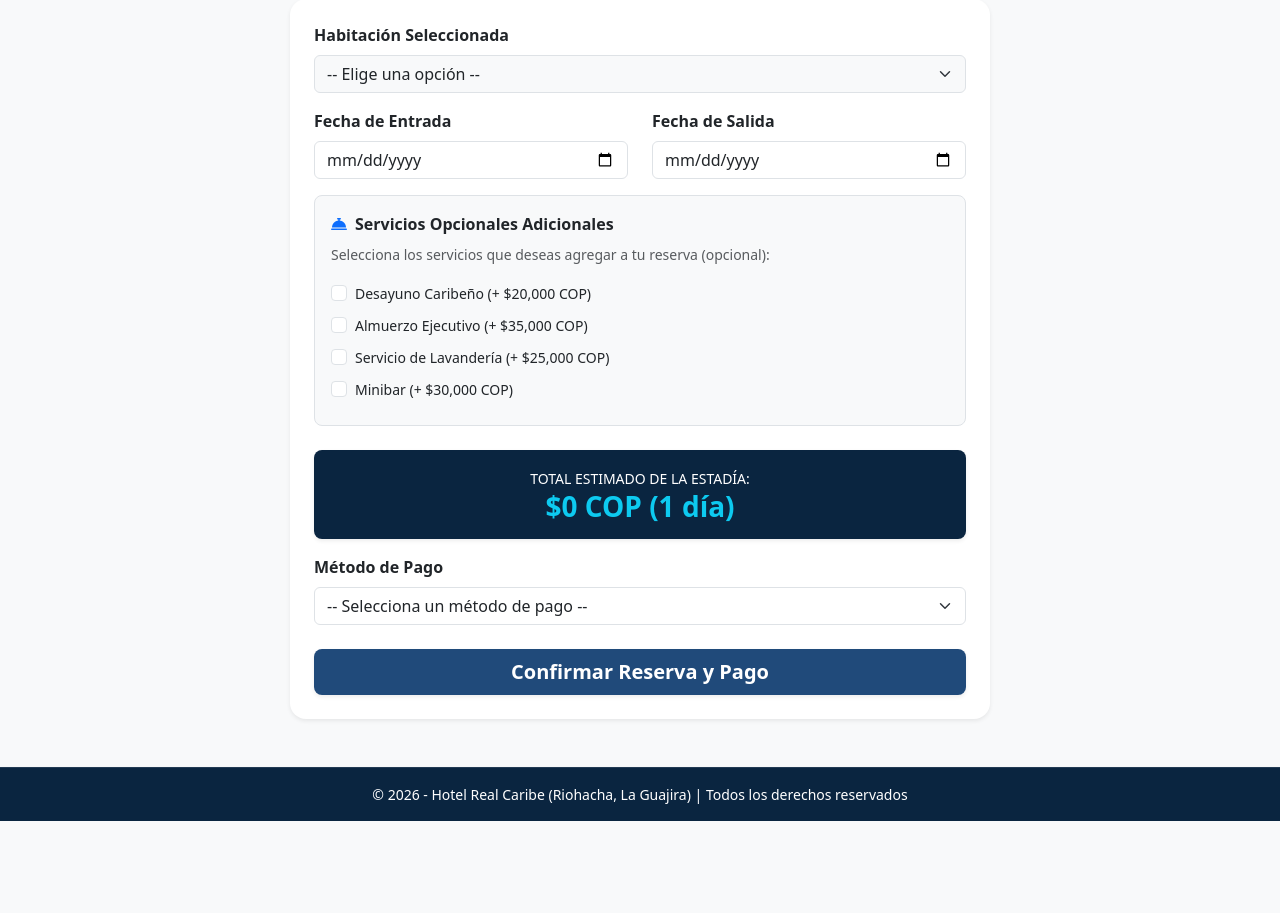
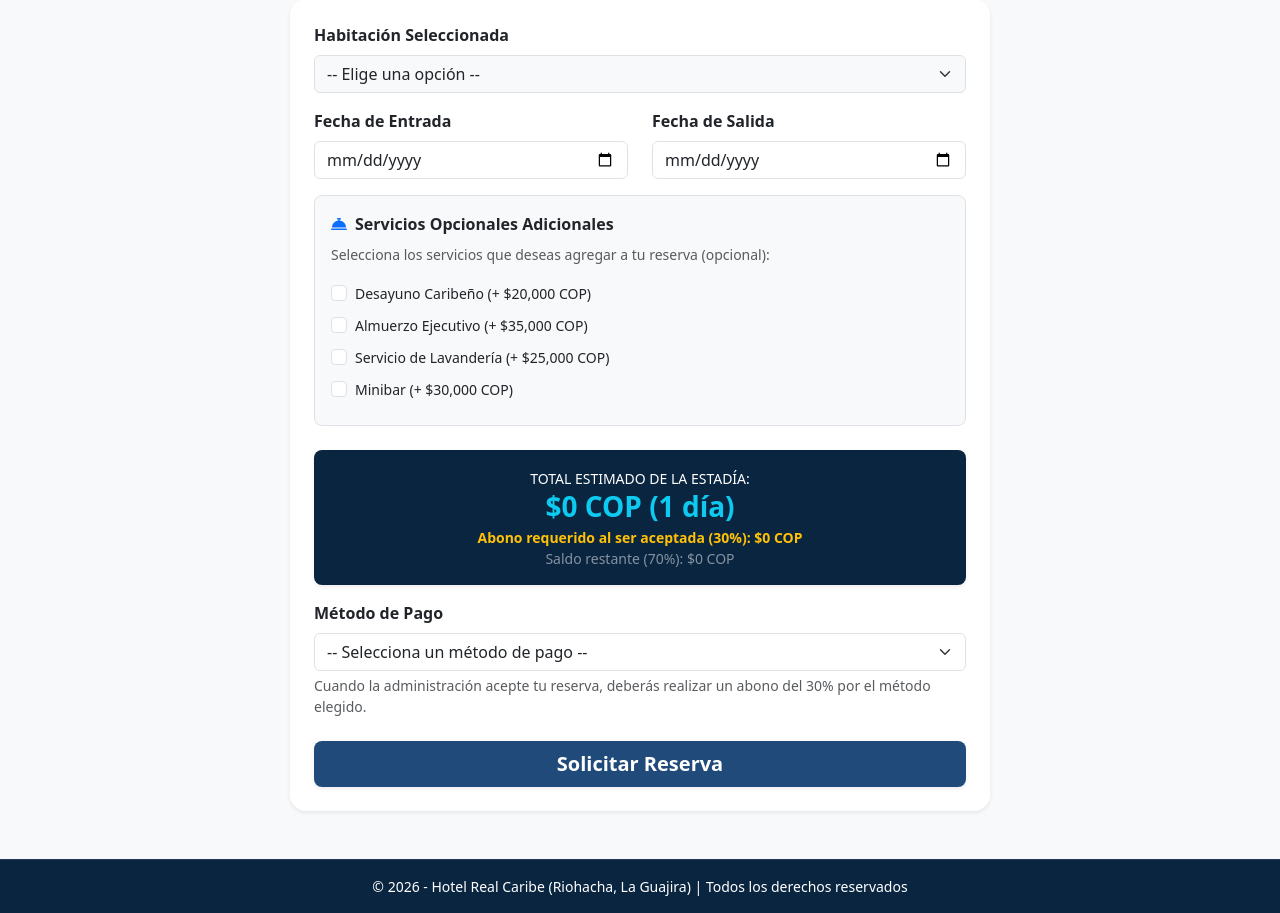
Before and after one commit to jorge328k/hotelrealcaribe, a Django app: page /reservas/ in a window 1280 px wide. Shown: the part 294-1207 px from the top of the page. Before the commit the page ends 1115 px from the top, so only its background shows below. Run offline with Django 5.2, Linux system fonts and the light colour scheme; a user stored in the database is signed in; data comes from the database, SQL or seed files in the repository.

Commit message:
realmadrid

```diff
--- a/hoteles/views.py
+++ b/hoteles/views.py
@@ -45,11 +45,13 @@ def _calcular_resumen_financiero_reserva(reserva):
     saldo_pendiente = valor_total - Decimal(str(valor_pagado))
     if saldo_pendiente < Decimal('0'):
         saldo_pendiente = Decimal('0')
+    abono_30 = (valor_total * Decimal('0.30')).quantize(Decimal('1'))
     return {
         'noches': noches,
         'valor_total': valor_total,
         'valor_pagado': Decimal(str(valor_pagado)),
         'saldo_pendiente': saldo_pendiente,
+        'abono_30': abono_30,
     }
 
 
@@ -418,30 +420,37 @@ def reservas_ad_view(request):
             reserva.save()
 
             resumen = _calcular_resumen_financiero_reserva(reserva)
-            metodo = request.session.pop('temp_metodo_pago_' + str(reserva.id), 'EFECTIVO')
+            metodo = request.session.pop('temp_metodo_pago_' + str(reserva.id), 'TRANSFERENCIA')
             monto_sesion = request.session.pop('temp_total_reserva_' + str(reserva.id), None)
+            request.session.pop('temp_abono_reserva_' + str(reserva.id), None)
+
             monto_estimado = Decimal(str(monto_sesion)) if monto_sesion is not None else resumen['valor_total']
+            porcentaje_abono = Decimal('0.30')
+            abono_requerido = (monto_estimado * porcentaje_abono).quantize(Decimal('1'))
+            saldo_restante = monto_estimado - abono_requerido
 
             messages.success(
                 request,
-                f'¡Reserva #{reserva.id} confirmada! El pago (${float(monto_estimado):,.0f} COP) queda pendiente para registro en Recepción.'
+                f'¡Reserva #{reserva.id} confirmada! Total: ${float(monto_estimado):,.0f} COP | Abono requerido (30%): ${float(abono_requerido):,.0f} COP por {metodo}.'
             )
 
             if correo_cliente:
                 try:
                     send_mail(
-                        subject=f"¡Reserva #{reserva.id} Aceptada y Confirmada! - Hotel Real Caribe",
+                        subject=f"¡Reserva #{reserva.id} Aceptada! Realiza tu abono del 30% - Hotel Real Caribe",
                         message=f"""Hola {reserva.huesped.nombres},
 
-Nos alegra informarte que tu reserva #{reserva.id} para la habitación #{reserva.habitacion.numero} ha sido ACEPTADA y CONFIRMADA por administración.
+Nos alegra informarte que tu reserva #{reserva.id} para la habitación #{reserva.habitacion.numero} ha sido ACEPTADA por administración.
 
-Detalles de tu estadía:
+Detalles de tu estadía y pago:
 - Entrada: {reserva.fecha_entrada}
 - Salida: {reserva.fecha_salida}
-- Total a pagar en recepción: ${float(monto_estimado):,.0f} COP
-- Método de pago preferido: {metodo}
+- Total de la estadía: ${float(monto_estimado):,.0f} COP
+- Abono requerido (30%): ${float(abono_requerido):,.0f} COP
+- Saldo restante (70%): ${float(saldo_restante):,.0f} COP
+- Método de pago seleccionado: {metodo}
 
-¡Te esperamos con los brazos abiertos en Riohacha, La Guajira!
+Por favor realiza el abono del 30% (${float(abono_requerido):,.0f} COP) mediante {metodo} para dejar tu reserva asegurada.
 
 Atentamente,
 Hotel Real Caribe""",
@@ -458,6 +467,7 @@ Hotel Real Caribe""",
 
             request.session.pop('temp_metodo_pago_' + str(reserva.id), None)
             request.session.pop('temp_total_reserva_' + str(reserva.id), None)
+            request.session.pop('temp_abono_reserva_' + str(reserva.id), None)
             reserva.estado = 'CANCELADA'
             reserva.save()
             reserva.delete()
@@ -1026,7 +1036,8 @@ def procesar_checkout(request, reserva_id):
 def recepcion_pagos_view(request):
     if request.method == 'POST':
         reserva_id = request.POST.get('reserva_id')
-        monto = Decimal(str(request.POST.get('monto', '0') or '0'))
+        monto_limpio = ''.join(ch for ch in str(request.POST.get('monto', '0') or '0') if ch.isdigit())
+        monto = Decimal(monto_limpio or '0')
         metodo_pago = request.POST.get('metodo_pago')
 
         reserva = get_object_or_404(Reserva, id=reserva_id)
@@ -1038,15 +1049,24 @@ def recepcion_pagos_view(request):
         resumen = _calcular_resumen_financiero_reserva(reserva)
         messages.success(
             request,
-            f'Pago de ${float(monto):,.0f} COP registrado. Total: ${float(resumen["valor_total"]):,.0f} | Pagado: ${float(resumen["valor_pagado"]):,.0f} | Saldo pendiente: ${float(resumen["saldo_pendiente"]):,.0f} COP (RN08).'
+            f'Pago de ${float(monto):,.0f} COP registrado. Total: ${float(resumen["valor_total"]):,.0f} | Abono (30%): ${float(resumen["abono_30"]):,.0f} | Pagado: ${float(resumen["valor_pagado"]):,.0f} | Saldo pendiente: ${float(resumen["saldo_pendiente"]):,.0f} COP (RN08).'
         )
         return redirect('recepcion_pagos')
 
-    reservas_activas = Reserva.objects.filter(estado__in=['PENDIENTE', 'CONFIRMADA', 'EN_ESTANCIA'])
-    resumenes = {r.id: _calcular_resumen_financiero_reserva(r) for r in reservas_activas}
+    reservas_activas = Reserva.objects.filter(estado__in=['PENDIENTE', 'CONFIRMADA', 'EN_ESTANCIA']).select_related('huesped', 'habitacion').prefetch_related('pagos', 'servicios_asociados__servicio')
+    reservas_detalle = []
+    for r in reservas_activas:
+        info = _calcular_resumen_financiero_reserva(r)
+        reservas_detalle.append({
+            'reserva': r,
+            'valor_total': info['valor_total'],
+            'abono_30': info['abono_30'],
+            'valor_pagado': info['valor_pagado'],
+            'saldo_pendiente': info['saldo_pendiente'],
+        })
     context = {
         'reservas_activas': reservas_activas,
-        'resumenes_reservas': resumenes,
+        'reservas_detalle': reservas_detalle,
     }
     return render(request, 'adminstrativo/registrar_pago_recepcion.html', context)
 
@@ -1073,9 +1093,13 @@ def reservas_view(request):
         hab_id = request.POST.get('habitacion')
         fecha_entrada_raw = request.POST.get('fecha_entrada')
         fecha_salida_raw = request.POST.get('fecha_salida')
-        metodo_pago = request.POST.get('metodo_pago', 'EFECTIVO')
+        metodo_pago = request.POST.get('metodo_pago', 'TRANSFERENCIA')
         servicios_seleccionados = request.POST.getlist('servicios_extra')
         cantidad_huespedes = int(request.POST.get('cantidad_huespedes', 1) or 1)
+
+        if metodo_pago not in ['TRANSFERENCIA', 'TARJETA']:
+            messages.error(request, 'Solo se permiten pagos por Transferencia Bancaria o Tarjeta.')
+            return redirect('reservas')
 
         habitacion = get_object_or_404(Habitacion, id=hab_id)
 
@@ -1118,6 +1142,8 @@ def reservas_view(request):
         for servicio in servicios_seleccionados:
             precio_total_estadia += precios_servicios.get(servicio, 0)
 
+        abono_requerido = round(precio_total_estadia * 0.30)
+
         correo_usuario_registro = request.user.email if request.user.email else 'cliente@realcaribe.com'
 
         huesped, _ = Huesped.objects.get_or_create(
@@ -1156,6 +1182,7 @@ def reservas_view(request):
 
         request.session['temp_metodo_pago_' + str(reserva.id)] = metodo_pago
         request.session['temp_total_reserva_' + str(reserva.id)] = precio_total_estadia
+        request.session['temp_abono_reserva_' + str(reserva.id)] = abono_requerido
 
         if correo_usuario_registro and correo_usuario_registro != 'cliente@realcaribe.com':
             try:
@@ -1164,6 +1191,8 @@ def reservas_view(request):
                     message=f"""Hola {huesped.nombres},
 
 Tu solicitud de reserva #{reserva.id} para la habitación #{habitacion.numero} ha sido registrada con éxito y se encuentra en estado PENDIENTE de revisión por parte de la administración del Hotel Real Caribe.
+
+Una vez sea aceptada, deberás abonar el 30% (${abono_requerido:,.0f} COP) mediante {metodo_pago}.
 
 Te notificaremos tan pronto sea aceptada.
 
@@ -1175,7 +1204,10 @@ Te notificaremos tan pronto sea aceptada.
             except Exception as e:
                 print(f"Error enviando correo de solicitud al cliente: {e}")
 
-        messages.success(request, f'¡Reserva #{reserva.id} realizada con éxito por un total de ${precio_total_estadia:,.0f} COP!')
+        messages.success(
+            request,
+            f'¡Solicitud de reserva #{reserva.id} enviada por ${precio_total_estadia:,.0f} COP! Al ser aceptada deberás abonar el 30% (${abono_requerido:,.0f} COP) por {metodo_pago}.'
+        )
         return redirect('habitaciones')
 
     context = {
--- a/templates/reservas.html
+++ b/templates/reservas.html
@@ -104,27 +104,35 @@
 
                 <div class="mb-3 p-3 rounded-3 text-white text-center shadow-sm" style="background-color: #0a2540;">
                     <span class="small text-uppercase tracking-wider">Total Estimado de la Estadía:</span>
-                    <h3 id="textoTotal" class="fw-bold mb-0 text-info">$0 COP</h3>
+                    <h3 id="textoTotal" class="fw-bold mb-1 text-info">$0 COP</h3>
+                    <div class="small text-warning fw-semibold" id="textoAbono">
+                        Abono requerido al ser aceptada (30%): $0 COP
+                    </div>
+                    <div class="small text-white-50" id="textoRestante">
+                        Saldo restante (70%): $0 COP
+                    </div>
                 </div>
 
                 <div class="mb-3">
                     <label class="form-label fw-semibold">Método de Pago</label>
                     <select class="form-select" id="selectMetodoPago" name="metodo_pago" required>
                         <option value="" disabled selected>-- Selecciona un método de pago --</option>
-                        <option value="EFECTIVO">Efectivo</option>
                         <option value="TRANSFERENCIA">Transferencia Bancaria</option>
                         <option value="TARJETA">Tarjeta</option>
                     </select>
+                    <div class="form-text small text-muted">
+                        Cuando la administración acepte tu reserva, deberás realizar un abono del 30% por el método elegido.
+                    </div>
                 </div>
 
                 <div class="mb-3 d-none" id="contenedorNumeroTarjeta">
                     <label class="form-label fw-semibold text-primary"><i class="fa-solid fa-credit-card me-2"></i>Número de Tarjeta</label>
-                    <input type="text" class="form-control" id="numeroTarjeta" name="numero_tarjeta" placeholder="1234 5678 9012 3456" maxlength="19">
+                    <input type="text" inputmode="numeric" class="form-control" id="numeroTarjeta" name="numero_tarjeta" placeholder="1234 5678 9012 3456" maxlength="19">
                     <div class="form-text small text-muted">Introduce los 16 dígitos de tu tarjeta de crédito o débito.</div>
                 </div>
 
                 <div class="d-grid mt-4">
-                    <button type="submit" class="btn btn-primary btn-lg fw-bold shadow-sm" style="background-color: #204a7a; border: none;">Confirmar Reserva y Pago</button>
+                    <button type="submit" class="btn btn-primary btn-lg fw-bold shadow-sm" style="background-color: #204a7a; border: none;">Solicitar Reserva</button>
                 </div>
             </form>
         </div>
@@ -138,6 +146,7 @@
 
     <script src="https://cdn.jsdelivr.net/npm/bootstrap@5.3.2/dist/js/bootstrap.bundle.min.js"></script>
     <script>
+        const PORCENTAJE_ABONO = 0.30;
         const inputFechaEntrada = document.getElementById('fechaEntrada');
         const inputFechaSalida = document.getElementById('fechaSalida');
 
@@ -161,6 +170,8 @@
         const selectHabitacion = document.getElementById('selectHabitacion');
         const checkboxesServicios = document.querySelectorAll('.servicio-check');
         const textoTotal = document.getElementById('textoTotal');
+        const textoAbono = document.getElementById('textoAbono');
+        const textoRestante = document.getElementById('textoRestante');
 
         function calcularTotal() {
             let precioPorDia = 0;
@@ -169,7 +180,6 @@
             if (selectedOption && selectedOption.value) {
                 precioPorDia = parseFloat(selectedOption.getAttribute('data-precio')) || 0;
             }
-
 
             let cantDias = 1;
             if (inputFechaEntrada.value && inputFechaSalida.value) {
@@ -192,7 +202,12 @@
             });
 
             let granTotal = subtotalHabitacion + totalServicios;
+            let montoAbono = Math.round(granTotal * PORCENTAJE_ABONO);
+            let montoRestante = granTotal - montoAbono;
+
             textoTotal.innerText = `$${granTotal.toLocaleString('es-CO')} COP (${cantDias} ${cantDias === 1 ? 'día' : 'días'})`;
+            textoAbono.innerText = `Abono requerido al ser aceptada (30%): $${montoAbono.toLocaleString('es-CO')} COP`;
+            textoRestante.innerText = `Saldo restante (70%): $${montoRestante.toLocaleString('es-CO')} COP`;
         }
 
         selectHabitacion.addEventListener('change', calcularTotal);
@@ -216,6 +231,11 @@
                 inputNumeroTarjeta.value = '';
             }
         });
+
+        inputNumeroTarjeta.addEventListener('input', function() {
+            let digitos = this.value.replace(/[^0-9]/g, '').slice(0, 16);
+            this.value = digitos.replace(/(.{4})/g, '$1 ').trim();
+        });
     </script>
 </body>
 </html>
```
Also changed, not shown: templates/adminstrativo/registrar_pago_recepcion.html (+80 -4 lines).
